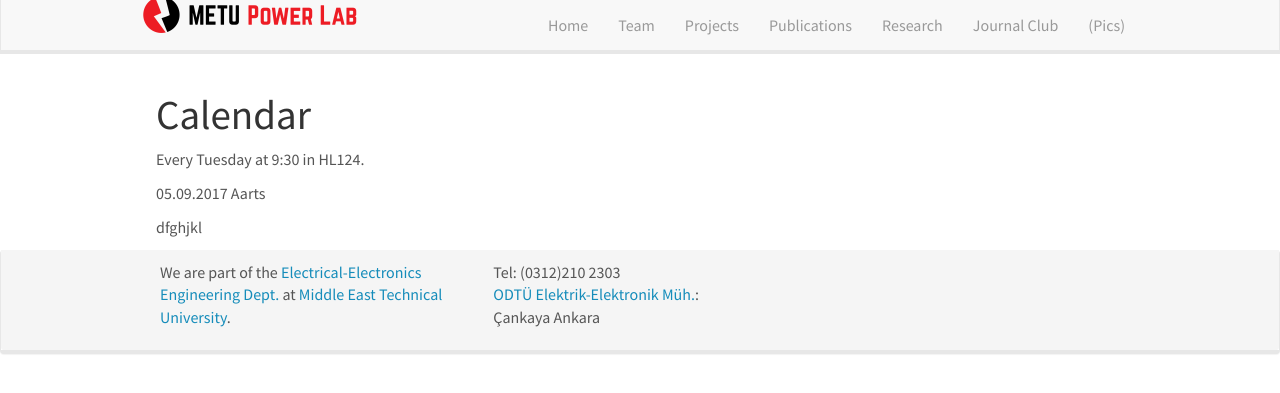
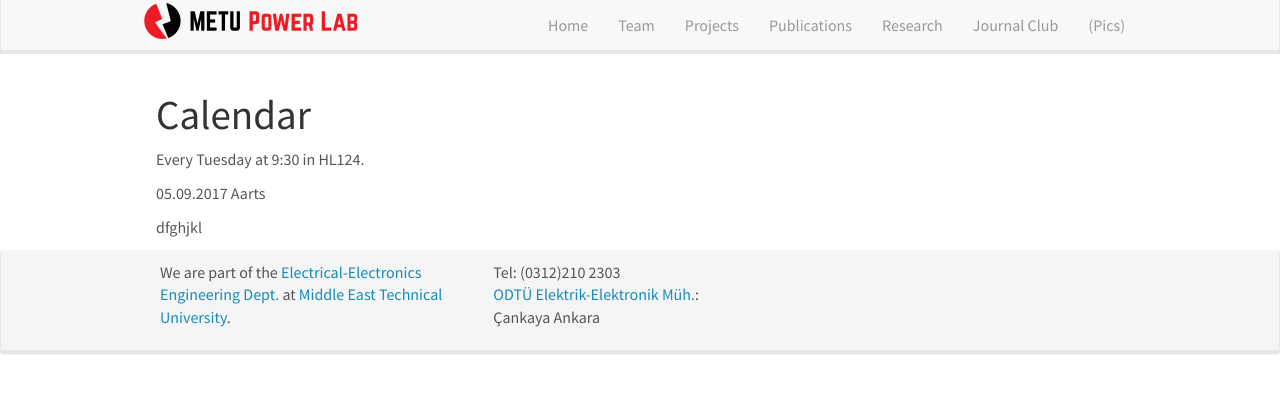
Before and after one commit to odtu/odtu.github.io, a Jekyll site: the page built from _pages/mini_lecture_series.md, in a window 1280 px wide. Shown: the top 393 px of the page. Built offline with Jekyll 4.4.1, drawn with Linux system fonts in a browser that asks for light colours; nearby versions of some CDN libraries.

Commit message:
margin adjusted

```diff
--- a/css/main.scss
+++ b/css/main.scss
@@ -37,8 +37,7 @@ p.byline {
 .navbar-brand>img {
   height: 40px;
   width: auto;
-  margin-top: -5px;
-  margin-bottom: 5px;
+  margin: 1px;
 }
 
 
```
